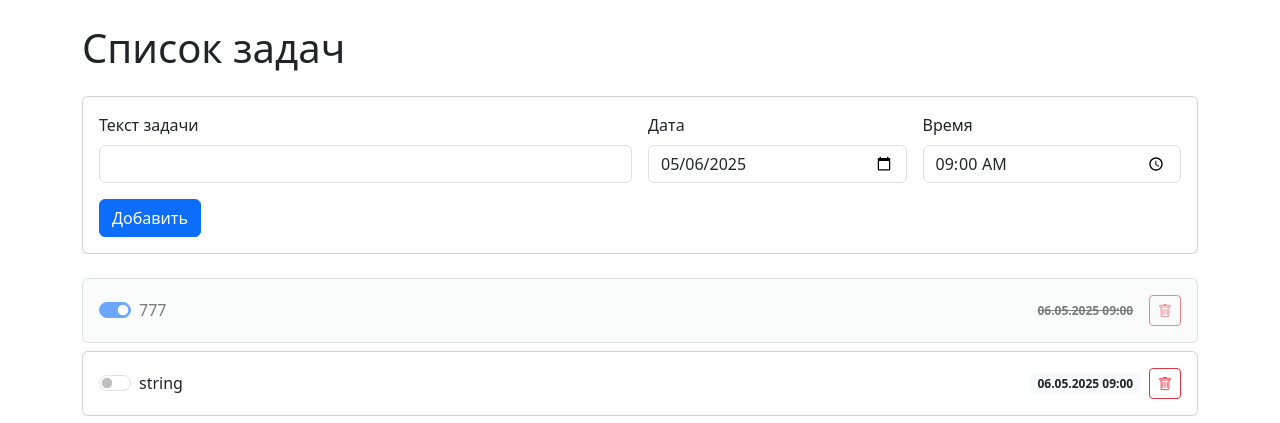
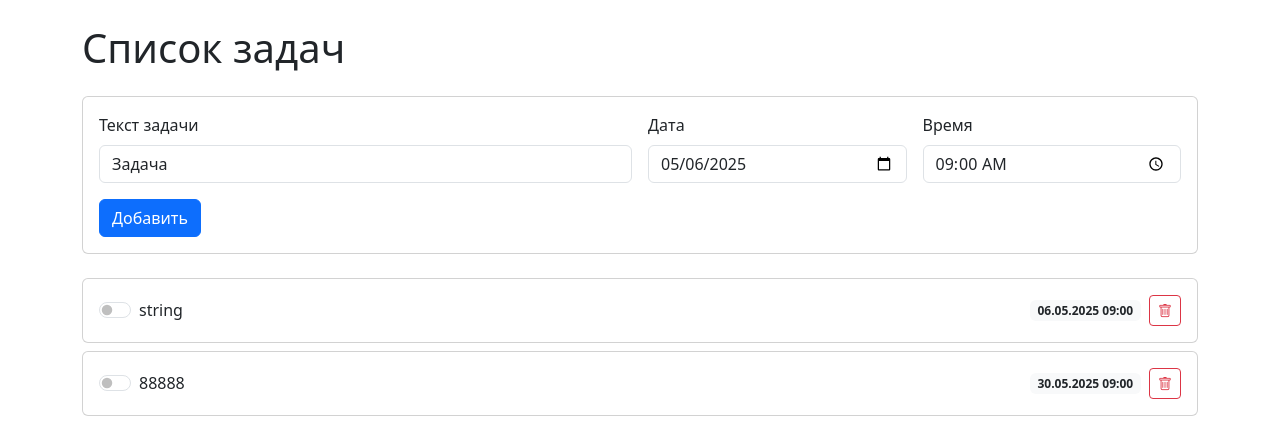
Before and after one commit to Ridmovies/fastapi-todo-app, a FastAPI app: page /pages/todo in a window 1280 px wide. Shown: the top 423 px of the page. Run offline with FastAPI, Linux system fonts and the light colour scheme; data comes from the database, SQL or seed files in the repository; both versions use the stored data as it was after the commit.

Commit message:
some fix

```diff
--- a/src/templates/todo_list.html
+++ b/src/templates/todo_list.html
@@ -24,7 +24,7 @@
                 <form id="addTodoForm" class="row g-3">
                     <div class="col-md-6">
                         <label for="text" class="form-label">Текст задачи</label>
-                        <input type="text" class="form-control" id="text" required>
+                        <input type="text" class="form-control" id="text" required value="Задача">
                     </div>
                     <div class="col-md-3">
                         <label for="day" class="form-label">Дата</label>
--- a/src/todo/service.py
+++ b/src/todo/service.py
@@ -14,6 +14,7 @@
     async def get_todo_list(cls, session: AsyncSession):
         # Сначала сортируем по дате (ближайшие вверху), затем по времени
         query = select(Todo).order_by(
+            Todo.completed.asc(),  # False (0) будет перед True (1) - невыполненные вверху
             Todo.day.asc(),  # Сначала ближайшие даты
             Todo.start_time.asc()  # Для одинаковых дат - раньшее время вверху
         )
```
Also changed, not shown: database.db.
